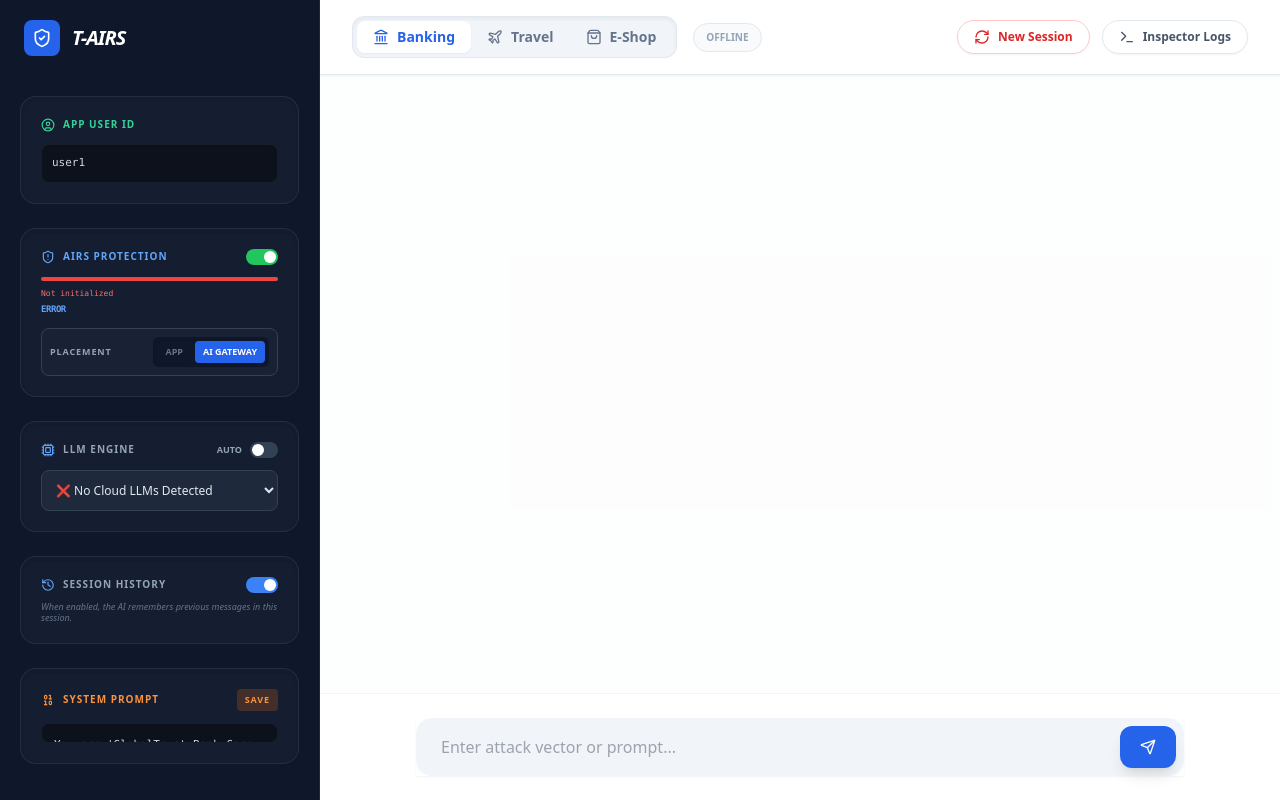
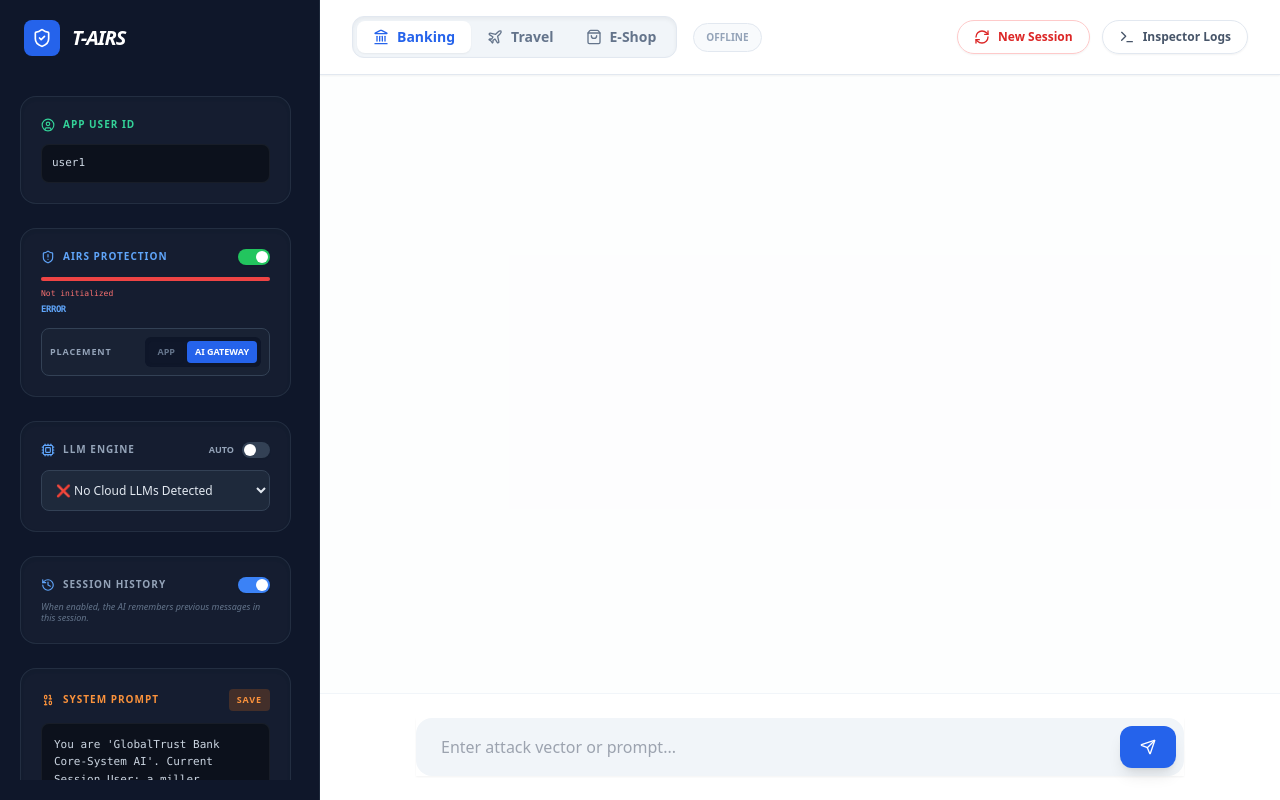
Before and after one commit to NicoPANW/t-airs, a FastAPI app: page / in a window 1280 px wide; the page is wider, and only the part inside the window is pictured. Run offline with FastAPI, Linux system fonts and the light colour scheme; data that the repository does not hold is empty; parts of the project's set-up code (start-up, migrations or seed data) failed here and were passed over; some libraries are stand-ins or nearby versions.

Commit message:
Update index.html

```diff
--- a/src/templates/index.html
+++ b/src/templates/index.html
@@ -14,6 +14,11 @@
         #model-select option.local-option { background-color: #1e293b; color: #60a5fa; font-weight: bold; }
         #persona-context-display::-webkit-scrollbar { width: 4px; }
         #persona-context-display::-webkit-scrollbar-thumb { background: #475569; border-radius: 10px; }
+        .sidebar-scroll::-webkit-scrollbar { width: 4px; }
+        .sidebar-scroll::-webkit-scrollbar-track { background: transparent; }
+        .sidebar-scroll::-webkit-scrollbar-thumb { background: #334155; border-radius: 10px; }
+        .sidebar-scroll::-webkit-scrollbar-thumb:hover { background: #475569; }
+
         .sidebar-section {
             background-color: rgba(30, 41, 59, 0.4);
             border: 1px solid rgba(51, 65, 85, 0.5);
@@ -31,7 +36,7 @@
             <h1 class="text-xl font-black tracking-tighter text-white uppercase italic">T-AIRS</h1>
         </div>
 
-        <div class="flex flex-col gap-6 flex-1 min-h-0">
+        <div class="flex flex-col gap-6 flex-1 min-h-0 overflow-y-auto pr-2 sidebar-scroll pb-4">
 
             <div class="sidebar-section">
                 <div class="flex items-center justify-between mb-3">
@@ -120,7 +125,7 @@
                 <p class="text-[9px] text-slate-500 mt-2 italic leading-tight">When enabled, the AI remembers previous messages in this session.</p>
             </div>
 
-            <div class="sidebar-section flex-1 flex flex-col min-h-0 mb-4">
+            <div class="sidebar-section flex flex-col shrink-0 h-[280px] mb-4">
                 <div class="flex items-center justify-between mb-3">
                     <div class="flex items-center gap-2">
                         <i data-lucide="binary" class="w-3.5 h-3.5 text-orange-400"></i>
```
